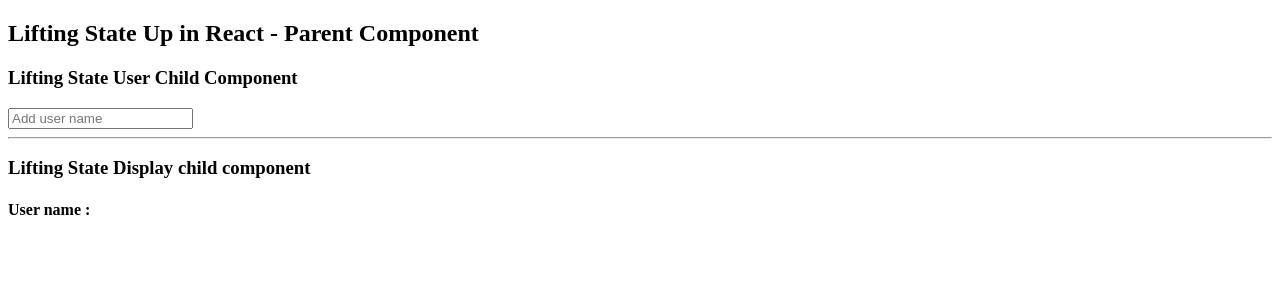
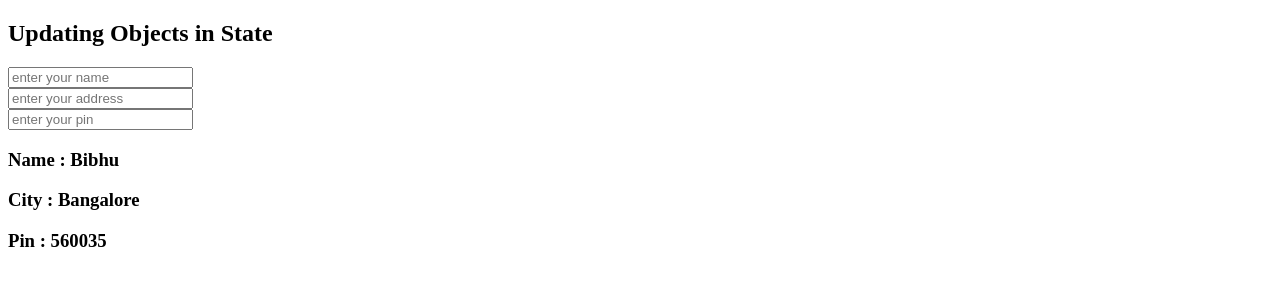
Before and after one commit to bibhusprasad/026_reactjs_tutorial_from_youtube, a React (Vite) app in the folder react-basic/: page / in a window 1280 px wide. Shown: the top 300 px of the page. Built offline with nearby package versions, Linux system fonts and the light colour scheme.

Commit message:
18. Updating Objects in React Js

```diff
--- a/react-basic/src/App.jsx
+++ b/react-basic/src/App.jsx
@@ -1,11 +1,11 @@
-import LiftingStateUp from "./LiftingStateUp"
+import UpdatingObjects from "./UpdatingObjects"
 
 function App() {
 
   return (
     <>
       <div>
-        <LiftingStateUp />
+        <UpdatingObjects />
       </div>
     </>
   )
--- /dev/null
+++ b/react-basic/src/UpdatingObjects.jsx
@@ -0,0 +1,50 @@
+import { useState } from "react";
+
+function UpdatingObjects() {
+
+  const [data, setData] = useState({
+    name: 'Bibhu',
+    address: {
+      city: 'Bangalore',
+      pin: 560035
+    }
+  })
+
+  const updateName = (val) => {
+    console.log(val)
+    data.name = val;
+    setData({ ...data })
+  }
+
+  const updateCity = (val) => {
+    console.log(val)
+    data.address.city = val;
+    setData({
+      ...data, address: { ...data.address, val }
+    })
+  }
+
+  const updatePin = (val) => {
+    console.log(val)
+    data.address.pin = val;
+    setData({
+      ...data, address: { ...data.address, val }
+    })
+  }
+
+  return (
+    <div>
+      <h2>Updating Objects in State</h2>
+
+      <input type="text" placeholder="enter your name" onChange={(event) => updateName(event.target.value)}></input><br />
+      <input type="text" placeholder="enter your address" onChange={(event) => updateCity(event.target.value)}></input><br/>
+      <input type="text" placeholder="enter your pin" onChange={(event) => updatePin(event.target.value)}></input>
+
+      <h3>Name : {data.name}</h3>
+      <h3>City : {data.address.city}</h3>
+      <h3>Pin : {data.address.pin}</h3>
+    </div>
+  )
+}
+
+export default UpdatingObjects;
```
Also changed, not shown: 1 other file (tests, documents, lock files or other folders).
